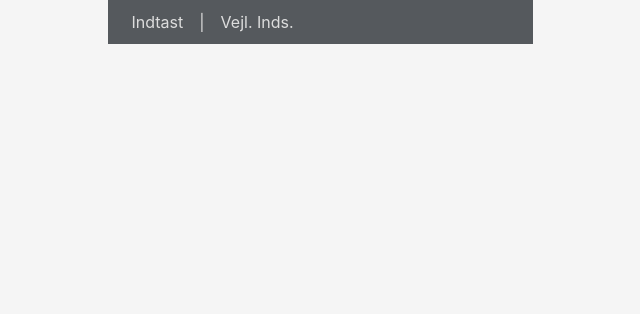
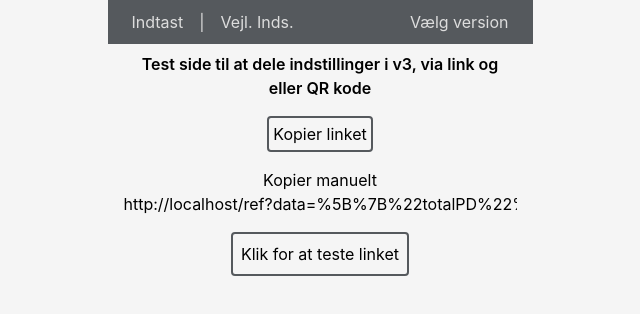
Before and after one commit to Alexander-Gronninger/CMK-vvs-app, a React (Create React App) app: page /v3/share in a window 1280 px wide. Shown: the top 314 px of the page, without its empty margins (320-960 px from the left). Built offline with nearby package versions, Linux system fonts and the light colour scheme.

Commit message:
fix errors, integrate link generation to v3, make select version func

```diff
--- a/src/App.js
+++ b/src/App.js
@@ -41,7 +41,9 @@ function App() {
             element={<Version3Suggested />}
             key="Version3Suggested"
           />
+          <Route path="share" element={<ExportSettings />} key="Version3" />
         </Route>
+        <Route path="/ref" element={<Ref />} key="Ref" />
       </Routes>
     </ContextProvider>
   );
--- a/src/components/AutoCalculationTableRowV3.js
+++ b/src/components/AutoCalculationTableRowV3.js
@@ -17,7 +17,7 @@ const AutoCalculationTableRowV3 = ({
 
   return (
     <tr>
-      <td className={tableCss + " w-[100px]"}>KV{index + 1}</td>
+      <td className={tableCss + " w-[70px]"}>KV{index + 1}</td>
       <td className={tableCss}>{KVsetting.toFixed(1)}</td>
       <td className={tableCss}>{oldAirSpeed.toFixed(1)}</td>
       <td className={tableCss}>{newAirSpeed.toFixed(1)}</td>
--- a/src/pages/ExportSettings.js
+++ b/src/pages/ExportSettings.js
@@ -1,4 +1,4 @@
-import { useContext, useState } from "react";
+import { useContext, useEffect, useState } from "react";
 import Version3Context from "../context/Version3Context";
 import { Link } from "react-router-dom";
 
@@ -17,18 +17,43 @@ const ExportSettings = () => {
     return `?data=${encodedData}`;
   };
 
-  const handleLinkCreation = () => {
+  useEffect(() => {
     const link = `${currentSiteLink}${encodeDataArray(version3Data)}`;
     setLinkCreation(link);
+  }, [currentSiteLink, version3Data]);
+
+  const handleCopyLink = () => {
+    navigator.clipboard
+      .writeText(linkCreation)
+      .then(() => {
+        alert("Link copied to clipboard!");
+        /* Fix with better notification message, toastify */
+      })
+      .catch((error) => {
+        console.error("Failed to copy link:", error);
+        /* Fix with better notification message, toastify */
+      });
   };
 
   return (
     <>
-      <main>
-        <h1>Test page for exporting context settings</h1>
-        <button onClick={handleLinkCreation}>Click me to generate link</button>
-        <Link to={linkCreation}>Go to generated link</Link>
-      </main>
+      <h1 className="text-center font-semibold">
+        Test side til at dele indstillinger i v3, via link og eller QR kode
+      </h1>
+      <button
+        className="m-auto block border-2 border-solid border-secondaryBG rounded p-1 my-4"
+        onClick={handleCopyLink}
+      >
+        Kopier linket
+      </button>
+      <p className="text-center">Kopier manuelt</p>
+      <p className="whitespace-nowrap overflow-scroll">{linkCreation}</p>
+      <Link
+        className="mx-auto w-fit block border-2 border-solid border-secondaryBG rounded p-2 my-4"
+        to={linkCreation}
+      >
+        Klik for at teste linket
+      </Link>
     </>
   );
 };
--- a/src/pages/Ref.js
+++ b/src/pages/Ref.js
@@ -25,7 +25,7 @@ const Ref = () => {
     setVersion3Data(decodedData);
   }
 
-  navigate("/");
+  navigate("/v3/measurement");
 
   return (
     <>
--- a/src/pages/Version2Create.js
+++ b/src/pages/Version2Create.js
@@ -30,11 +30,12 @@ const Version2Create = () => {
     useState(assignmentData[0] && assignmentData[0].desiredMS) || "";
 
   const handleDesiredMS = (e) => {
-    setDesiredMS(e.target.value);
+    const sanitizedInput = e.target.value.replace(/\s*\[m\/s\]$/, "");
+    setDesiredMS(sanitizedInput);
     setAssignmentData((prevData) => {
       let newData = [...prevData];
       if (newData[0]) {
-        newData[0].desiredMS = Number(e.target.value);
+        newData[0].desiredMS = Number(sanitizedInput);
       }
       return newData;
     });
@@ -44,22 +45,20 @@ const Version2Create = () => {
     useState(assignmentData[0] && assignmentData[0].desiredOpening) || "";
 
   const handleDesiredOpening = (e) => {
-    if (e.target.value < 0 || e.target.value > 10) {
+    const sanitizedInput = e.target.value.replace(/\s*\[mm\]$/, "");
+    if (sanitizedInput < 0 || sanitizedInput > 10) {
       return;
     }
 
-    setDesiredOpening(e.target.value);
+    setDesiredOpening(sanitizedInput);
     setAssignmentData((prevData) => {
       let newData = [...prevData];
       if (newData[0]) {
-        newData[0].desiredOpening = Number(e.target.value);
+        newData[0].desiredOpening = Number(sanitizedInput);
       }
       return newData;
     });
   };
-
-  // ------------------------------------- //
-  // Outside functions
 
   let averageMS = Number(CalcSum(assignmentData) / (assignmentData.length - 1));
 
--- a/src/pages/Version3Measure.js
+++ b/src/pages/Version3Measure.js
@@ -4,6 +4,7 @@ import MeasureRow from "../components/MeasureRow";
 import CalcSum from "../functions/CalcSum";
 import SiteDescription from "../components/SiteDescription";
 import H1 from "../components/H1";
+import { Link } from "react-router-dom";
 
 const Version3Measure = () => {
   const { version3Data, setVersion3Data } = useContext(Version3Context);
@@ -15,11 +16,12 @@ const Version3Measure = () => {
     useState(version3Data[0] && version3Data[0].desiredMS) || "";
 
   const handleDesiredMS = (e) => {
-    setDesiredMS(e.target.value);
+    const sanitizedInput = e.target.value.replace(/\s*\[m\/s\]$/, "");
+    setDesiredMS(sanitizedInput);
     setVersion3Data((prevData) => {
       let newData = [...prevData];
       if (newData[0]) {
-        newData[0].desiredMS = Number(e.target.value);
+        newData[0].desiredMS = Number(sanitizedInput);
       }
       return newData;
     });
@@ -122,6 +124,12 @@ const Version3Measure = () => {
             onChange={handleDesiredOpening}
           />
         </div>
+        <Link
+          className="block m-auto w-fit border-2 border-solid border-secondaryBG rounded p-1"
+          to="/v3/share"
+        >
+          Generer QR / Link
+        </Link>
       </div>
     </>
   );
--- a/src/templates/Version2Nav.js
+++ b/src/templates/Version2Nav.js
@@ -12,6 +12,13 @@ const Version2Nav = () => {
         <Link className={css} to="/v2/assignment">
           Udfør opgave
         </Link>
+
+        {/* pushes the last element to the end of the container */}
+        <div className="flex-grow"></div>
+
+        <Link className={css} to="/">
+          Vælg version
+        </Link>
       </nav>
       <main className="my-2 mx-4">
         <Outlet />
--- a/src/templates/Version3Nav.js
+++ b/src/templates/Version3Nav.js
@@ -4,13 +4,20 @@ const Version3Nav = () => {
   const css = "text-primaryText p-[2px] px-2 m-0 leading-6 text-base";
   return (
     <>
-      <nav className="bg-secondaryBG p-2 flex px-4">
+      <nav className="bg-secondaryBG p-2 flex px-4 justify-start items-center">
         <Link className={css} to="/v3/measurement">
           Indtast
         </Link>
         <p className={css}>|</p>
         <Link className={css} to="/v3/suggested">
           Vejl. Inds.
+        </Link>
+
+        {/* pushes the last element to the end of the container */}
+        <div className="flex-grow"></div>
+
+        <Link className={css} to="/">
+          Vælg version
         </Link>
       </nav>
       <main className="my-2 mx-4">
```
